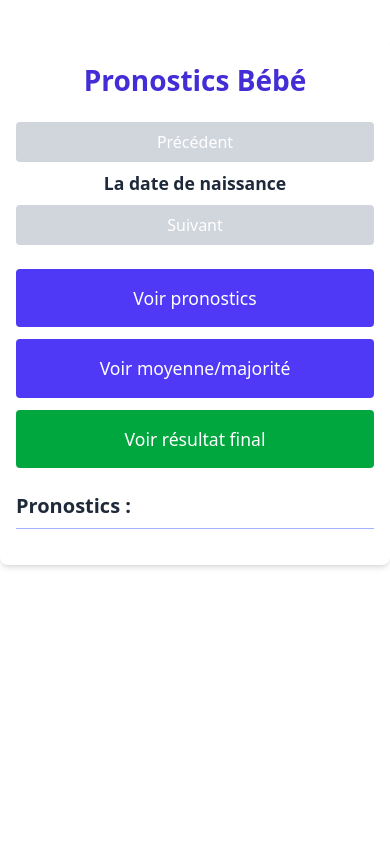
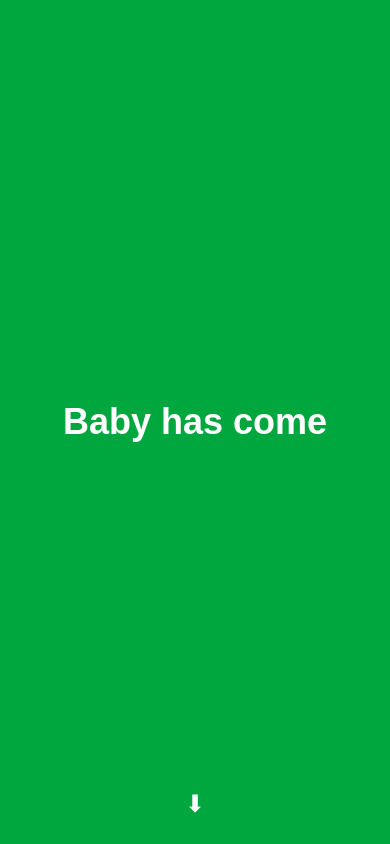
Before and after one commit to reynadan/babyhascome, a Vue app: page / in a window 390 px wide. Built offline with nearby package versions, Linux system fonts and the light colour scheme.

Commit message:
Setup v1

```diff
--- a/src/App.vue
+++ b/src/App.vue
@@ -1,9 +1,28 @@
 <template>
-  <div id="app">
-    <PronosticsResults />
-  </div>
+  <main
+    class="h-screen w-screen overflow-y-scroll snap-y snap-mandatory"
+  >
+    <section class="snap-start">
+      <PageOne />
+    </section>
+    <section class="snap-start">
+      <PageTwo />
+    </section>
+    <section class="snap-start">
+      <PageThree />
+    </section>
+  </main>
 </template>
 
 <script setup lang="ts">
-import PronosticsResults from './components/PronosticsResults.vue'
+import PageOne from './components/Page1.vue';
+import PageTwo from './components/Page2.vue';
+import PageThree from './components/Page3.vue';
 </script>
+
+<style>
+/* Active le comportement smooth pour les scrolls "manuels" */
+html {
+  scroll-behavior: smooth;
+}
+</style>
--- /dev/null
+++ b/src/components/Page1.vue
@@ -0,0 +1,18 @@
+<template>
+  <div class="h-screen flex flex-col justify-center items-center bg-green-600 text-white relative">
+    <h1 class="text-4xl md:text-6xl font-bold animate-fadeIn">Baby has come</h1>
+    <div class="absolute bottom-4 animate-bounce text-2xl">⬇</div>
+  </div>
+</template>
+
+<script setup lang="ts"></script>
+
+<style scoped>
+@keyframes fadeIn {
+  from { opacity: 0; transform: translateY(20px); }
+  to { opacity: 1; transform: translateY(0); }
+}
+.animate-fadeIn {
+  animation: fadeIn 1.5s ease-in-out;
+}
+</style>
--- /dev/null
+++ b/src/components/Page2.vue
@@ -0,0 +1,14 @@
+<template>
+  <section
+    class="min-h-screen flex flex-col justify-center items-center bg-green-600 text-white relative"
+  >
+    <h1 class="text-2xl md:text-4xl text-center px-6">
+      Si vous êtes ici, c'est que notre bébé est enfin arrivé
+    </h1>
+    <div class="absolute bottom-4 animate-bounce text-2xl">
+      ⬇
+    </div>
+  </section>
+</template>
+
+<script setup lang="ts"></script>
--- /dev/null
+++ b/src/components/Page3.vue
@@ -0,0 +1,33 @@
+<template>
+  <section
+    class="min-h-screen bg-green-600 flex flex-col justify-center items-center text-white"
+  >
+    <h2 class="text-2xl md:text-4xl mb-4">Nos premières photos</h2>
+
+    <!-- Slider horizontal -->
+    <swiper
+      :slides-per-view="1"
+      :space-between="10"
+      :pagination="{ clickable: true }"
+      :scrollbar="{ draggable: true }"
+      class="w-full max-w-md"
+    >
+      <swiper-slide v-for="(photo, index) in photos" :key="index">
+        <img :src="photo" class="w-full rounded-xl" />
+      </swiper-slide>
+    </swiper>
+  </section>
+</template>
+
+<script setup lang="ts">
+import { Swiper, SwiperSlide } from 'swiper/vue';
+import 'swiper/css';
+import 'swiper/css/pagination';
+import 'swiper/css/scrollbar';
+
+const photos = [
+  'https://placehold.co/400x300?text=Photo+1',
+  'https://placehold.co/400x300?text=Photo+2',
+  'https://placehold.co/400x300?text=Photo+3',
+];
+</script>
--- a/src/components/PronosticsResults.vue
+++ /dev/null
@@ -1,213 +0,0 @@
-<script lang="ts" setup>
-import { ref, computed } from 'vue'
-
-const mainImages: Record<string, string> = {
-  "La date de naissance": "https://placehold.co/600x400/4f39f6/white?text=il est pas encore la&font=Poppins",
-  "L'heure": "https://placehold.co/600x400/4f39f6/white?text=pas trop tard &font=Poppins",
-  "Le poids": "/images/poids_big.png",
-  "La taille en cm": "/images/taille_big.png",
-  "Le genre du bébé": "/images/genre_big.png",
-  "Prénom": "/images/prenom_big.png",
-}
-// Final result à adapter aussi
-const finalResult = {
-  "Le genre du bébé": "On sait pas",
-  "La date de naissance": "On sait pas non plus",
-  "L'heure": "pas trop tard on espere",
-  "La taille en cm": 'pas trop petit',
-  "Le poids": "ni trop fin, ni trop epais",
-  "Prénom": "Bébé Chaton"
-}
-
-// Types
-interface Pronostic {
-  Horodateur: string
-  "Le genre du bébé": string
-  Prénom: string
-  "L'heure": string
-  "La date de naissance": string
-  "La taille en cm": number
-  "Le poids": string
-  "Conseil pour les parents": string
-  "Bébé ressemblera à": string
-  "Votre nom prénom (qu’on puisse vous contacter sinon vote annulé)": string
-}
-
-
-const questions = [
-  "La date de naissance",
-  "L'heure",
-  "Le poids",
-  "La taille en cm",
-  "Le genre du bébé",
-  "Prénom"
-]
-
-const selectedIndex = ref(0)
-
-const selectedQuestion = computed(() => questions[selectedIndex.value])
-
-const pronostics = ref<Pronostic[]>([])
-
-// Fonctions utilitaires
-function parseWeight(w: string): number | null {
-  // Extrait un poids en kg comme nombre float
-  const match = w.match(/(\d+(?:[.,]\d+)?)/)
-  if (!match) return null
-  return parseFloat(match[1].replace(',', '.'))
-}
-
-function average(numbers: number[]): number {
-  return numbers.reduce((a, b) => a + b, 0) / numbers.length
-}
-
-function mode(arr: string[]): string | null {
-  if (arr.length === 0) return null
-  const freq = arr.reduce((acc, val) => {
-    acc[val] = (acc[val] || 0) + 1
-    return acc
-  }, {} as Record<string, number>)
-  return Object.entries(freq).reduce((a, b) => (b[1] > a[1] ? b : a))[0]
-}
-const pronosticsForSelected = computed(() => {
-  if (!selectedQuestion.value) return []
-  return pronostics.value.map(p => p[selectedQuestion.value as keyof Pronostic] as string | number)
-})
-
-const statsForSelected = computed(() => {
-  if (!selectedQuestion.value) return null
-  const key = selectedQuestion.value
-
-  const values = pronostics.value.map(p => p[key as keyof Pronostic])
-
-  if (key === "La taille en cm") {
-    const nums = values.filter(v => typeof v === 'number') as number[]
-    return average(nums).toFixed(1) + ' cm'
-  }
-
-  if (key === "Le poids") {
-    const nums = values
-      .map(v => typeof v === 'string' ? parseWeight(v) : null)
-      .filter((n): n is number => n !== null)
-    return average(nums).toFixed(3) + ' kg'
-  }
-
-  const strs = values.filter(v => typeof v === 'string') as string[]
-  return mode(strs)
-})
-
-
-
-async function loadPronostics() {
-  const res = await fetch(`${import.meta.env.BASE_URL}data/pronostics.json`)
-  pronostics.value = await res.json()
-}
-
-loadPronostics()
-
-const viewMode = ref<'pronostics' | 'stats' | 'result'>('pronostics')
-
-const viewedQuestions = ref<Set<string>>(new Set())
-
-function markQuestionAsViewed() {
-  viewedQuestions.value.add(selectedQuestion.value)
-}
-
-</script>
-
-<template>
-  <div class="max-w-3xl mx-auto p-6 bg-white rounded-lg shadow-md mt-10 font-sans text-gray-800 container">
-    <h1 class="text-3xl font-bold mb-6 text-center text-indigo-700">Pronostics Bébé</h1>
-
-    <div class="flex justify-between mb-6 nav-buttons">
-      <button @click="selectedIndex--" :disabled="selectedIndex === 0"
-        class="px-4 py-2 bg-indigo-500 text-white rounded hover:bg-indigo-600 disabled:bg-gray-300 disabled:cursor-not-allowed">Précédent</button>
-
-      <p class="self-center font-semibold text-lg">{{ selectedQuestion }}</p>
-
-      <button @click="() => { selectedIndex++; viewMode = 'pronostics' }"
-        :disabled="selectedIndex === questions.length - 1 || !viewedQuestions.has(selectedQuestion)"
-        class="px-4 py-2 bg-indigo-500 text-white rounded hover:bg-indigo-600 disabled:bg-gray-300 disabled:cursor-not-allowed">
-        Suivant
-      </button>
-
-    </div>
-
-    <div class="flex gap-4 justify-center mb-6 view-mode-buttons">
-
-      <button @click="viewMode = 'pronostics'; markQuestionAsViewed()"
-        class="px-5 py-2 bg-indigo-600 text-white rounded hover:bg-indigo-700 transition">
-        Voir pronostics
-      </button>
-      <button @click="viewMode = 'stats'; markQuestionAsViewed()"
-        class="px-5 py-2 bg-indigo-600 text-white rounded hover:bg-indigo-700 transition">
-        Voir moyenne/majorité
-      </button>
-      <button @click="viewMode = 'result'; markQuestionAsViewed()" class="px-5 py-2 rounded transition
-          disabled:text-gray-600
-          bg-green-600 text-white hover:bg-green-700">
-        Voir résultat final
-      </button>
-
-    </div>
-
-    <div v-if="viewMode === 'pronostics'">
-      <h3 class="text-xl font-semibold mb-3 border-b border-indigo-300 pb-2">Pronostics :</h3>
-      <ul class="list-disc list-inside max-h-64 overflow-y-auto">
-        <li v-for="(p, i) in pronosticsForSelected" :key="i" class="flex items-center gap-2">{{ p }}</li>
-      </ul>
-    </div>
-
-    <div v-if="viewMode === 'stats'">
-      <h3 class="text-xl font-semibold mb-3 border-b border-indigo-300 pb-2">Moyenne / Majorité :</h3>
-      <p class="text-lg">{{ statsForSelected }}</p>
-    </div>
-
-    <div v-if="viewMode === 'result'">
-      <h3>Résultat final :</h3>
-      <div v-if="selectedQuestion && mainImages[selectedQuestion]" class="mb-6 flex justify-center">
-        <img :src="mainImages[selectedQuestion]" alt="Image principale"
-          class="max-w-full max-h-64 object-contain rounded-lg shadow-lg" />
-      </div>
-      <div class="flex items-center gap-3">
-        <p>{{ finalResult[selectedQuestion] }}</p>
-      </div>
-    </div>
-  </div>
-</template>
-
-
-<style scoped>
-@media (max-width: 640px) {
-  .container {
-    max-width: 100% !important;
-    padding-left: 1rem;
-    padding-right: 1rem;
-  }
-  .nav-buttons {
-    flex-direction: column !important;
-    gap: 0.5rem;
-  }
-  .nav-buttons button {
-    width: 100%;
-  }
-  .view-mode-buttons {
-    flex-direction: column !important;
-    gap: 0.75rem;
-  }
-  .view-mode-buttons button {
-    width: 100%;
-    padding: 1rem 0;
-    font-size: 1.1rem;
-  }
-  ul.list-disc {
-    max-height: 30vh !important; /* moins haut sur mobile */
-  }
-  h1 {
-    font-size: 1.75rem !important;
-  }
-  p, li {
-    font-size: 1.1rem !important;
-  }
-}
-</style>
--- a/src/style.css
+++ b/src/style.css
@@ -1 +1,36 @@
 @import "tailwindcss";
+
+body {
+  margin: 0;
+  font-family: 'Arial', sans-serif;
+  scroll-behavior: smooth;
+}
+
+.page {
+  display: flex;
+  flex-direction: column;
+  justify-content: center;
+  align-items: center;
+  text-align: center;
+  min-height: 100vh;
+  background-color: #008000; /* Vert */
+  color: white; /* Blanc */
+  scroll-snap-align: start;
+}
+
+.scroll-indicator {
+  position: absolute;
+  bottom: 20px;
+  font-size: 14px;
+  animation: bounce 1s infinite;
+  color: white;
+}
+
+@keyframes bounce {
+  0%, 100% {
+    transform: translateY(0);
+  }
+  50% {
+    transform: translateY(-10px);
+  }
+}
```
